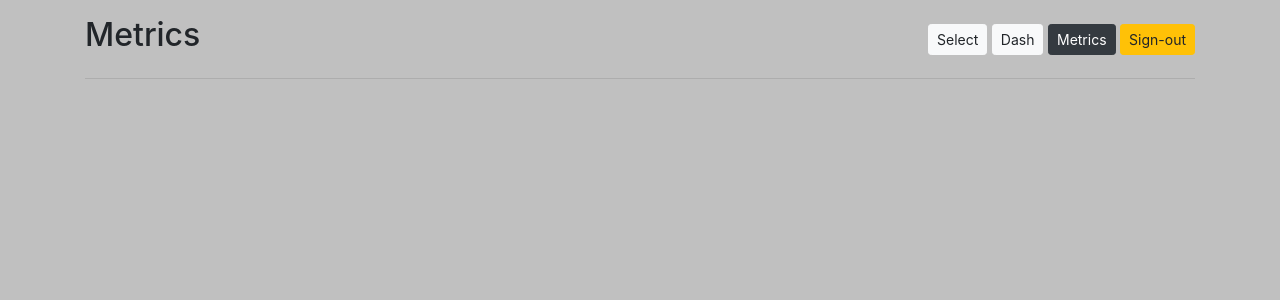
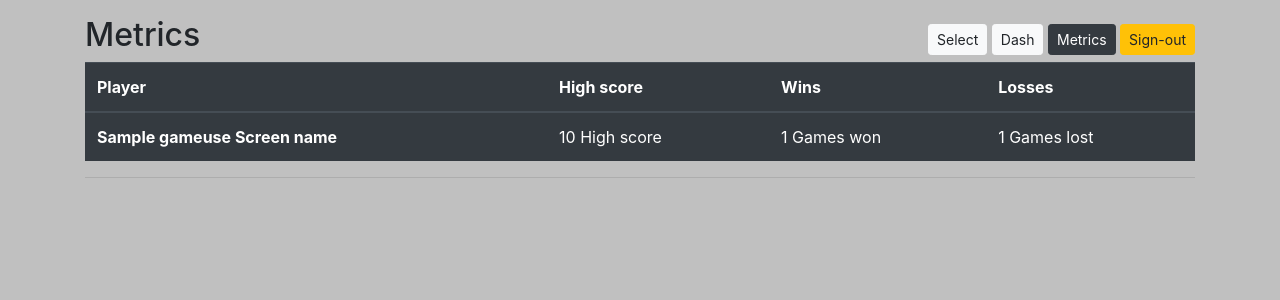
Before and after one commit to catalystTGJ/02_project_group, a Django app: template project_group_app/templates/game_rank.html in a window 1280 px wide. Shown: the top 300 px of the page. Run offline with Django 3.2, Linux system fonts and the light colour scheme; tables that the repository leaves empty hold one stand-in row (values such as "Sample post"); the template is opened without the code that fills it: values that come from a table or form of the project are taken from there, most other values are stand-ins (such as "Sample title", 1, 10 or a date in 2020); some libraries are stand-ins or nearby versions.

Commit message:
game metrics

```diff
--- a/project_group_app/templates/game_rank.html
+++ b/project_group_app/templates/game_rank.html
@@ -1,15 +1,18 @@
 <!DOCTYPE html>
 <html>
+
 <head>
     <meta charset='utf-8'>
     <meta http-equiv='X-UA-Compatible' content='IE=edge'>
     <title>rank</title>
     <meta name='viewport' content='width=device-width, initial-scale=1'>
-        <link rel="stylesheet" href="https://stackpath.bootstrapcdn.com/bootstrap/4.5.0/css/bootstrap.min.css" integrity="sha384-9aIt2nRpC12Uk9gS9baDl411NQApFmC26EwAOH8WgZl5MYYxFfc+NcPb1dKGj7Sk" crossorigin="anonymous">
+    <link rel="stylesheet" href="https://stackpath.bootstrapcdn.com/bootstrap/4.5.0/css/bootstrap.min.css"
+        integrity="sha384-9aIt2nRpC12Uk9gS9baDl411NQApFmC26EwAOH8WgZl5MYYxFfc+NcPb1dKGj7Sk" crossorigin="anonymous">
     {% load static %}
     <link rel="stylesheet" href="{% static 'css/style.css' %}?{% now 'U' %}">
     <script src="{% static 'js/game_rank.js' %}"></script>
 </head>
+
 <body>
 
     <div class="container py-3 justify-content-center">
@@ -24,10 +27,29 @@
                 <a class="btn btn-warning btn-sm" href="/signout">Sign-out</a>
             </div>
         </div>
+        <table class="table table-dark">
+            <thead>
+                <tr>
+                    <th scope="col">Player</th>
+                    <th scope="col">High score</th>
+                    <th scope="col">Wins</th>
+                    <th scope="col">Losses</th>
+                </tr>
+            </thead>
+            <tbody>
+                <tr>
+                    <th scope="row">{{ gameuse.screen_name }} Screen name</th>
+                    <td>{{ gameuser.high_score }} High score</td>
+                    <td>{{ gameuser.games_won }} Games won</td>
+                    <td>{{ gameuser.games_lost }} Games lost</td>
+                </tr>
+            </tbody>
+        </table>
 
         <hr>
 
     </div>
 
 </body>
+
 </html>
```
Lines whose indentation alone changed are shown as unchanged.
